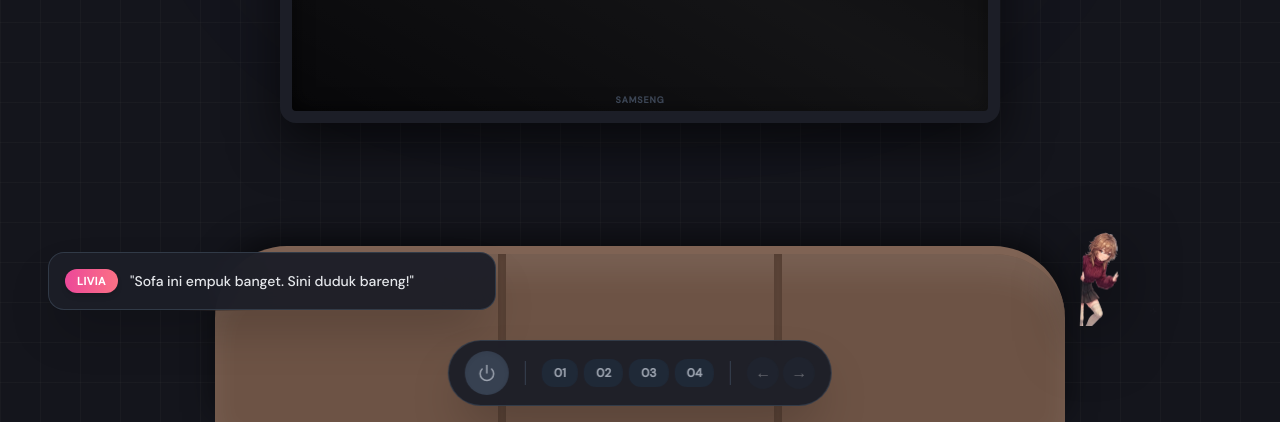
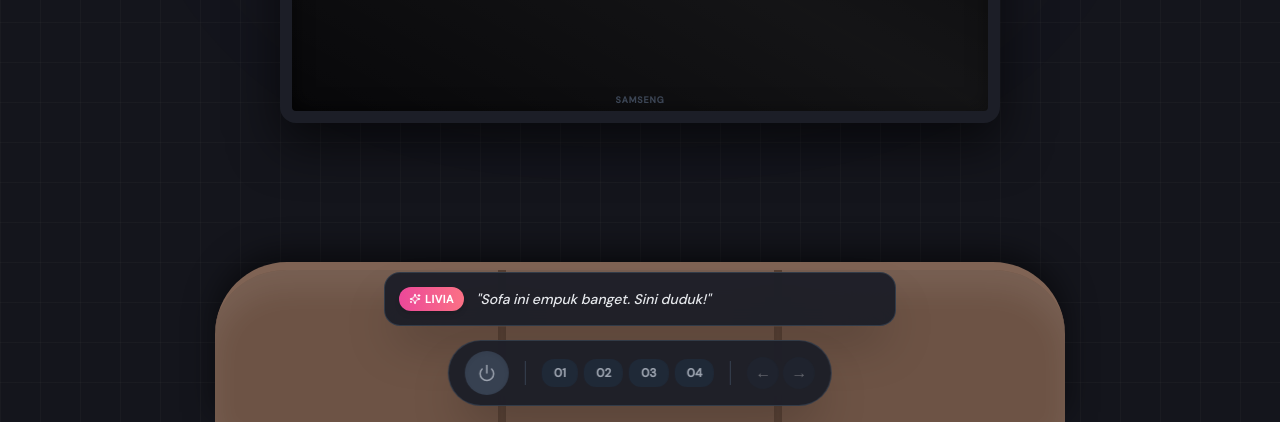
Before and after one commit to FerrDxD/AI-Waifu, a Next.js app: page /lounge in a window 1280 px wide. Shown: the part 378-800 px from the top of the page. Built offline with nearby package versions, Linux system fonts and the light colour scheme; no server answers; a web font is replaced by a local one.

Commit message:
feat: add in-memory rate limiting for AI requests to prevent spam clicks

```diff
--- a/app/(main)/lounge/page.tsx
+++ b/app/(main)/lounge/page.tsx
@@ -1,15 +1,13 @@
 'use client';
 
-import { useState, useEffect, useRef } from 'react';
+import { useState, useRef } from 'react';
 import Link from 'next/link';
 import {
-  ChevronLeft, Tv, Power, RefreshCw, Radio, ExternalLink,
-  X, Volume2, Sparkles, Newspaper, ChevronRight, Heart
+  ChevronLeft, Power, RefreshCw, Radio, ExternalLink,
+  X, Sparkles, Newspaper
 } from 'lucide-react';
-import LoadingScreen from '@/components/ui/LoadingScreen';
-import LiviaSprite from '@/components/livia/LiviaSprite';
-import { LiviaExpression } from '@/lib/gemini';
 import { playSfx } from '@/lib/sfx';
+
 
 interface NewsItem {
   title: string;
@@ -69,9 +67,6 @@ const CHANNELS: ChannelDef[] = [
 ];
 
 export default function LoungePage() {
-  const [loading, setLoading] = useState(true);
-  const [outfit, setOutfit] = useState('default');
-
   // TV State
   const [isTvOn, setIsTvOn] = useState(false);
   const [currentChannelIndex, setCurrentChannelIndex] = useState(0);
@@ -79,9 +74,8 @@ export default function LoungePage() {
   const [newsList, setNewsList] = useState<NewsItem[]>([]);
   const [isFetchingNews, setIsFetchingNews] = useState(false);
 
-  // Livia State
-  const [liviaExpression, setLiviaExpression] = useState<LiviaExpression>('normal');
-  const [liviaComment, setLiviaComment] = useState<string>("Sofa ini empuk banget. Sini duduk bareng!");
+  // Livia Commentary State
+  const [liviaComment, setLiviaComment] = useState<string>("Sofa ini empuk banget. Sini duduk!");
 
   // Selected Article Modal State
   const [selectedArticle, setSelectedArticle] = useState<NewsItem | null>(null);
@@ -89,15 +83,6 @@ export default function LoungePage() {
   // In-memory cache for news channels
   const channelCache = useRef<Record<string, NewsItem[]>>({});
 
-  useEffect(() => {
-    fetch('/api/affection')
-      .then(r => r.ok ? r.json() : null)
-      .then(d => {
-        if (d?.activeOutfit) setOutfit(d.activeOutfit);
-        setLoading(false);
-      })
-      .catch(() => setLoading(false));
-  }, []);
 
   const currentChannel = CHANNELS[currentChannelIndex];
   const currentNews = newsList[newsIndex];
@@ -141,7 +126,6 @@ export default function LoungePage() {
       }];
       setNewsList(fallback);
       setNewsIndex(0);
-      setLiviaExpression('confused');
       setLiviaComment("Hmm... antenanya agak kresek-kresek. Coba ganti channel lain deh.");
     } finally {
       setIsFetchingNews(false);
@@ -155,7 +139,6 @@ export default function LoungePage() {
       fetchChannelNews(currentChannel, newsIndex);
     } else {
       setIsTvOn(false);
-      setLiviaExpression('angry');
       setLiviaComment("Yah, kok dimatiin sih? Padahal tadi lagi seru nontonnya.");
     }
   };
@@ -190,37 +173,29 @@ export default function LoungePage() {
     const lower = headline.toLowerCase();
 
     if (lower.includes('gempa') || lower.includes('banjir') || lower.includes('bencana') || lower.includes('tewas')) {
-      setLiviaExpression('scared');
       setLiviaComment("Duh serem banget... Semoga semua orang di sana selamat dan aman ya.");
     } else if (lower.includes('korupsi') || lower.includes('pidana') || lower.includes('polisi') || lower.includes('sidang')) {
-      setLiviaExpression('angry');
       setLiviaComment("Hih, berita beginian lagi! Bikin naik darah aja lihatnya.");
     } else if (lower.includes('menang') || lower.includes('timnas') || lower.includes('juara') || lower.includes('emas')) {
-      setLiviaExpression('happy');
       setLiviaComment("Wah keren banget! Mereka menang! Kamu tadi nonton pertandingannya nggak?");
     } else if (channelId === 'tekno' || lower.includes('ai') || lower.includes('game') || lower.includes('robot')) {
-      setLiviaExpression('pleased');
-      setLiviaComment("Teknologi sekarang cepat banget ya berkembangnya... Jadi kepikiran, aku ini di matamu secanggih itu nggak?");
+      setLiviaComment("Teknologi sekarang cepat banget ya berkembangnya... Menarik juga.");
     } else if (channelId === 'hiburan' || lower.includes('film') || lower.includes('konser') || lower.includes('lagu')) {
-      setLiviaExpression('blushing');
       setLiviaComment("Eh, itu film baru yang lagi rame ya? K-kapan-kapan ajak aku nonton bioskop dong...");
     } else {
-      setLiviaExpression('normal');
       setLiviaComment("Oh, jadi gitu berita hari ini. Enak ya nonton berita sambil santai di sofa gini.");
     }
   };
 
-  const handleTapLivia = () => {
+  const handleTapLounge = () => {
     playSfx('pop');
     if (!isTvOn) {
-      setLiviaExpression('blushing');
-      setLiviaComment("K-kenapa senggol-senggol? Nyalain TV-nya dong, biar kosan nggak sepi!");
+      setLiviaComment("Nyalain TV-nya dong, biar kosan nggak sepi!");
     } else {
-      setLiviaExpression('happy');
       const comments = [
-        "Nonton TV bareng kamu di sofa gini... lumayan nyaman juga sih.",
+        "Nonton TV santai gini... lumayan nyaman juga ya.",
         "Mau camilan nggak? Tadi aku lihat di kulkas ada minuman dingin.",
-        "Jangan cuma liatin aku terus! Liat tuh layarnya, beritanya seru tau.",
+        "Liat tuh layarnya, beritanya seru tau.",
         "Habis ini ganti ke channel hiburan ya, jangan berita politik mulu!"
       ];
       setLiviaComment(comments[Math.floor(Math.random() * comments.length)]);
@@ -232,9 +207,6 @@ export default function LoungePage() {
     setSelectedArticle(item);
   };
 
-  if (loading) {
-    return <LoadingScreen text="Memasuki Lounge..." />;
-  }
 
   return (
     <div className="min-h-[100dvh] w-full bg-[#14151c] relative flex flex-col items-center justify-end overflow-hidden select-none font-sans">
@@ -332,39 +304,29 @@ export default function LoungePage() {
       </div>
 
       {/* Sofa (Foreground element) */}
-      <div className="absolute bottom-0 w-full max-w-[850px] h-32 md:h-44 z-10 pointer-events-none">
-        <div className="w-full h-full bg-[#6d5345] rounded-t-[3rem] md:rounded-t-[4.5rem] shadow-[inset_0_20px_30px_rgba(255,255,255,0.08),0_-10px_30px_rgba(0,0,0,0.5)] border-t-8 border-[#7f6354] relative">
+      <div
+        onClick={handleTapLounge}
+        className="absolute bottom-0 w-full max-w-[850px] h-28 md:h-40 z-10 cursor-pointer pointer-events-auto group"
+        title="Duduk santai di sofa"
+      >
+        <div className="w-full h-full bg-[#6d5345] rounded-t-[3rem] md:rounded-t-[4.5rem] shadow-[inset_0_20px_30px_rgba(255,255,255,0.08),0_-10px_30px_rgba(0,0,0,0.5)] border-t-8 border-[#7f6354] relative transition-transform duration-300 group-hover:brightness-105">
           <div className="absolute top-0 bottom-0 left-1/3 w-2 bg-[#594236] shadow-inner" />
           <div className="absolute top-0 bottom-0 right-1/3 w-2 bg-[#594236] shadow-inner" />
         </div>
       </div>
 
-      {/* Livia Sitting on the Sofa (Interactive Sprite) */}
-      <div
-        onClick={handleTapLivia}
-        className="absolute bottom-16 md:bottom-24 right-6 sm:right-16 md:right-28 z-20 cursor-pointer group"
-        title="Sapa Livia"
-      >
-        <LiviaSprite
-          expression={liviaExpression}
-          outfit={outfit}
-          variant="home"
-          disableFloat={true}
-          className="h-44 sm:h-56 md:h-64 aspect-[2/3] transition-transform duration-300 group-hover:scale-105"
-          imgClassName="object-contain object-bottom drop-shadow-[0_15px_30px_rgba(0,0,0,0.6)]"
-        />
-        <div className="absolute -top-4 left-1/2 -translate-x-1/2 opacity-0 group-hover:opacity-100 transition-opacity duration-300 bg-white/90 text-gray-800 text-[10px] font-bold px-2.5 py-0.5 rounded-full shadow-md whitespace-nowrap pointer-events-none">
-          Sapa Livia ✧
-        </div>
-      </div>
-
       {/* Livia Dialogue Commentary Bar */}
-      <div className="absolute bottom-24 md:bottom-28 left-4 md:left-12 z-30 w-[88%] md:max-w-md transition-all duration-500">
-        <div className="p-3.5 md:p-4 rounded-2xl bg-[#1c1e27]/95 backdrop-blur-xl border border-gray-700/80 shadow-2xl flex items-center gap-3">
-          <div className="bg-gradient-to-r from-pink-500 to-rose-400 text-white font-black text-[11px] px-3 py-1 rounded-full shadow-md shrink-0 uppercase tracking-wider">
+      <div className="absolute bottom-20 md:bottom-24 left-1/2 -translate-x-1/2 z-30 w-[90%] max-w-lg transition-all duration-500">
+        <div
+          onClick={handleTapLounge}
+          className="p-3 md:p-3.5 rounded-2xl bg-[#1c1e27]/95 backdrop-blur-xl border border-gray-700/80 shadow-2xl flex items-center gap-3 cursor-pointer hover:border-pink-500/40 transition-all active:scale-[0.99]"
+          title="Klik untuk mendengar celoteh Livia"
+        >
+          <div className="bg-gradient-to-r from-pink-500 to-rose-400 text-white font-black text-[10px] md:text-[11px] px-2.5 py-1 rounded-full shadow-md shrink-0 uppercase tracking-wider flex items-center gap-1">
+            <Sparkles size={12} />
             Livia
           </div>
-          <p className="font-medium text-gray-200 text-xs md:text-sm leading-relaxed flex-1">
+          <p className="font-medium text-gray-200 text-xs md:text-sm leading-relaxed flex-1 italic">
             "{liviaComment}"
           </p>
         </div>
--- a/app/api/affection/route.ts
+++ b/app/api/affection/route.ts
@@ -93,10 +93,11 @@ export async function PATCH(req: Request) {
       return NextResponse.json({ error: 'Unauthorized' }, { status: 401 });
     }
 
-    const { delta, reason } = await req.json();
+    let { delta, reason } = await req.json();
     if (typeof delta !== 'number') {
       return NextResponse.json({ error: 'Invalid delta' }, { status: 400 });
     }
+    delta = Math.max(-20, Math.min(delta, 20));
 
     const userId = session.user.id;
 
--- a/app/api/gift/route.ts
+++ b/app/api/gift/route.ts
@@ -39,7 +39,9 @@ export async function POST(req: Request) {
 
     const userId = session.user.id;
     const body = await req.json();
-    const { cost, affectionDelta } = body;
+    let { cost, affectionDelta } = body;
+    cost = Math.max(0, Number(cost) || 0);
+    affectionDelta = Math.max(-30, Math.min(Number(affectionDelta) || 0, 30));
 
     const profileResults = await db.select().from(userProfiles).where(eq(userProfiles.userId, userId));
     const profile = profileResults[0];
--- a/app/api/restore/route.ts
+++ /dev/null
@@ -1,33 +0,0 @@
-import { NextResponse } from 'next/server';
-import { auth } from '@/lib/auth';
-import { db } from '@/lib/db';
-import { userProfiles } from '@/lib/db/schema';
-import { eq } from 'drizzle-orm';
-
-export async function POST(req: Request) {
-  try {
-    const session = await auth();
-    if (!session?.user?.id) {
-      return NextResponse.json({ error: 'Unauthorized' }, { status: 401 });
-    }
-
-    const data = await req.json();
-    const userId = session.user.id;
-
-    const updatePayload: any = {};
-    if (typeof data.affection === 'number') updatePayload.affection = Math.min(100, Math.max(0, data.affection));
-    if (typeof data.money === 'number') updatePayload.money = Math.max(0, data.money);
-    if (Array.isArray(data.itemsBrought)) updatePayload.itemsBrought = data.itemsBrought;
-    if (typeof data.activeOutfit === 'string') updatePayload.activeOutfit = data.activeOutfit;
-    if (data.jobStats && typeof data.jobStats === 'object') updatePayload.jobStats = data.jobStats;
-
-    if (Object.keys(updatePayload).length > 0) {
-      await db.update(userProfiles).set(updatePayload).where(eq(userProfiles.userId, userId));
-    }
-
-    return NextResponse.json({ success: true, message: 'Data berhasil dipulihkan!' });
-  } catch (error) {
-    console.error('Restore API Error:', error);
-    return NextResponse.json({ error: 'Internal Server Error' }, { status: 500 });
-  }
-}
--- a/app/api/screentime/route.ts
+++ b/app/api/screentime/route.ts
@@ -2,7 +2,7 @@ import { NextResponse } from 'next/server';
 import { auth } from '@/lib/auth';
 import { db } from '@/lib/db';
 import { screenTimeLogs, userProfiles } from '@/lib/db/schema';
-import { eq } from 'drizzle-orm';
+import { eq, and } from 'drizzle-orm';
 
 export async function POST(req: Request) {
   try {
@@ -26,7 +26,7 @@ export async function POST(req: Request) {
     }
 
     if (action === 'end' && sessionId) {
-      const logResults = await db.select().from(screenTimeLogs).where(eq(screenTimeLogs.id, sessionId));
+      const logResults = await db.select().from(screenTimeLogs).where(and(eq(screenTimeLogs.id, sessionId), eq(screenTimeLogs.userId, userId)));
       const log = logResults[0];
 
       if (!log || !log.sessionStart) {
--- a/app/api/work/route.ts
+++ b/app/api/work/route.ts
@@ -11,11 +11,13 @@ export async function POST(req: Request) {
 
     const userId = session.user.id;
     const body = await req.json();
-    const { earnedRv, jobId } = body;
+    let { earnedRv, jobId } = body;
 
     if (typeof earnedRv !== 'number') {
       return NextResponse.json({ error: 'Invalid payload' }, { status: 400 });
     }
+
+    earnedRv = Math.max(0, Math.min(earnedRv, 1000));
 
     const profileResults = await db.select().from(userProfiles).where(eq(userProfiles.userId, userId));
     const profile = profileResults[0];
```
Also changed, not shown: app/api/auth/reset-password/route.ts (+1 -11 lines), app/api/chat/route.ts (+8 -0 lines), app/api/date/chat/route.ts (+7 -0 lines), app/api/tts/route.ts (+13 -1 lines), app/api/unlock/route.ts (deleted, +0 -14 lines), lib/rate-limit.ts (added, +20 -0 lines), 1 other file (tests, documents, lock files or other folders).
